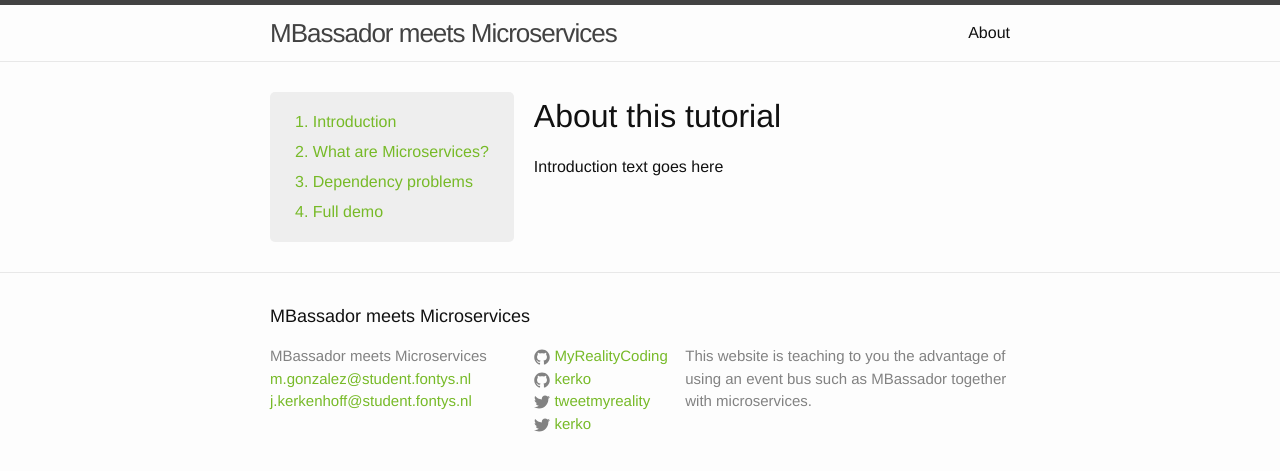
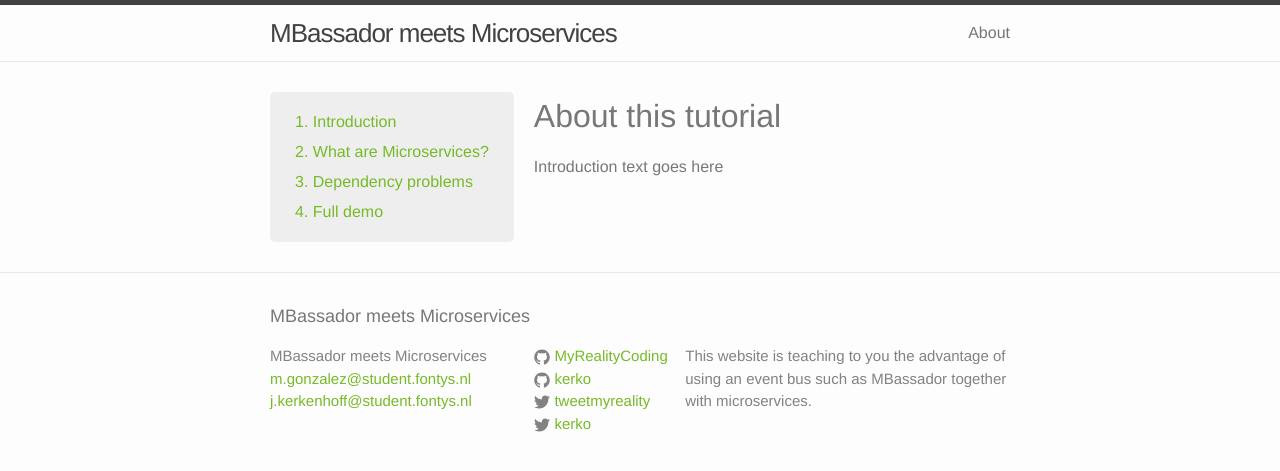
Before and after one commit to sebivenlo/microservices-eventbus, a Jekyll site: the page built from index.html, in a window 1280 px wide. Shown: the top 471 px of the page. Built offline with Jekyll 4.4.1, drawn with Linux system fonts in a browser that asks for light colours.

Commit message:
Improve link colors

```diff
--- a/_sass/_layout.scss
+++ b/_sass/_layout.scss
@@ -226,6 +226,14 @@
     }
 }
 
+a {
+  &:visited { color: $brand-color; }
+  &:hover {
+    text-decoration: none;
+    color: darken($brand-color, 6%);
+  }
+}
+
 .sidebar {
   margin: 0;
   margin-right: 20px;
@@ -244,9 +252,5 @@
   a {
     white-space: nowrap;
     font-size: 16px;
-    &:hover {
-      text-decoration: none;
-      color: lighten($brand-color, 20%);
-    }
   }
 }
--- a/css/main.scss
+++ b/css/main.scss
@@ -13,7 +13,7 @@
 
 $spacing-unit:     30px;
 
-$text-color:       #111;
+$text-color:       #777;
 $background-color: #fdfdfd;
 $brand-color:      #77ba28;
 
```
